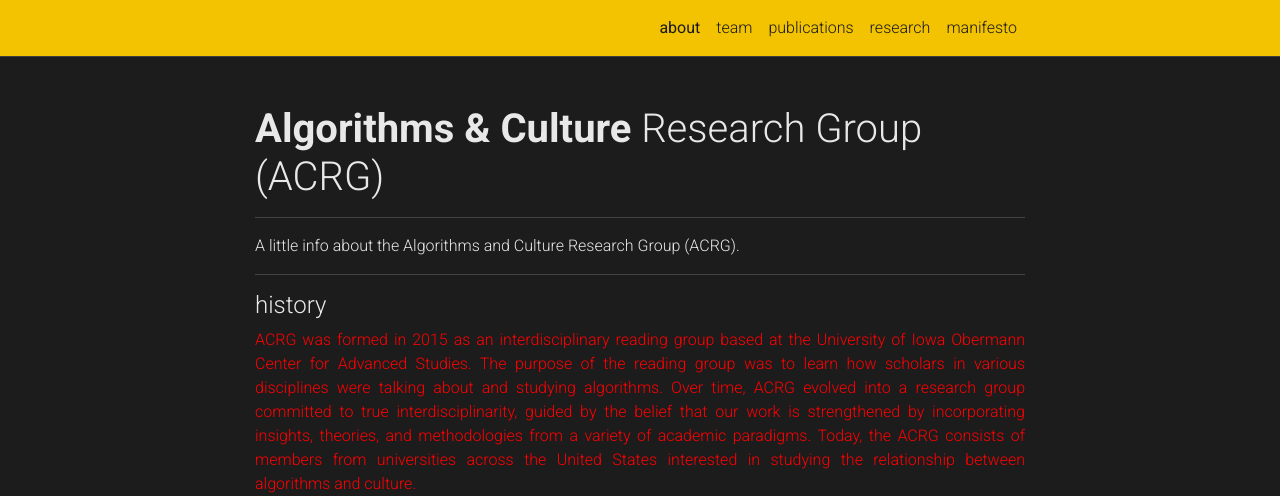
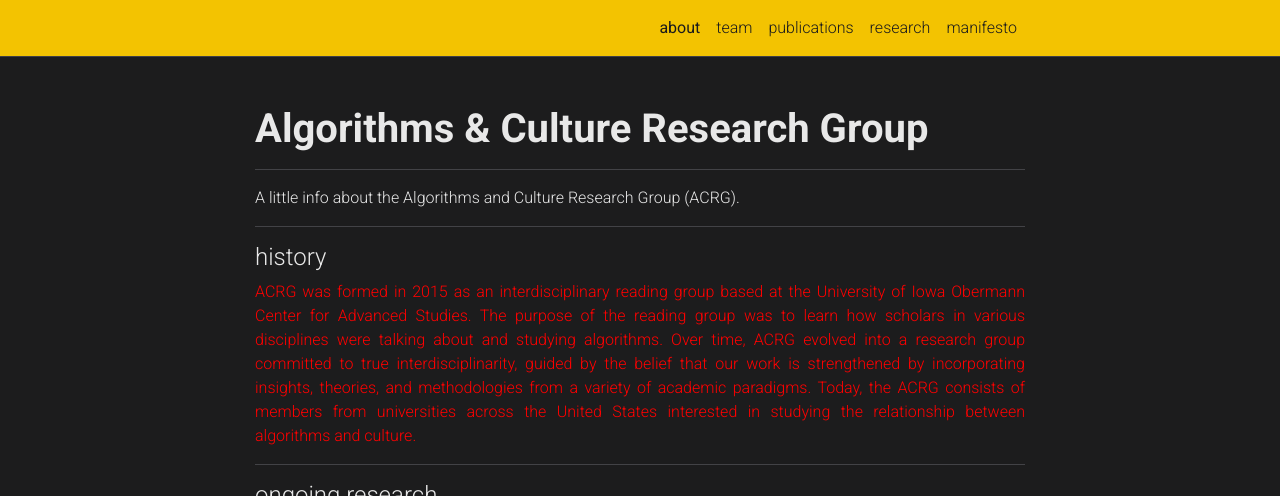
Before and after one commit to acrg-shared/acrg-shared.github.io, a Jekyll site: the page built from _pages/about.md, in a window 1280 px wide and 900 px high, cut to the strip 0-496 px from the top of the window. Built offline with Jekyll 4.4.1, drawn with Linux system fonts in a browser that asks for light colours; comment, search, counter and statistics services are not loaded; a style sheet for code colours, icons or effects is not loaded; some of the changed text lies outside the part shown.

Commit message:
Update _config.yml

```diff
--- a/_config.yml
+++ b/_config.yml
@@ -3,9 +3,9 @@
 # -----------------------------------------------------------------------------
 
 title: blank # the website title (if blank, full name will be used instead)
-first_name: Algorithms & Culture
-middle_name: Research Group
-last_name: (ACRG)
+first_name: Algorithms & Culture Research Group
+middle_name:
+last_name:
 email: rishab-nithyanand@uiowa.edu
 description: > # the ">" symbol means to ignore newlines until "footer_text:"
   Homepage of the Algorithms & Culture Research Group
```
